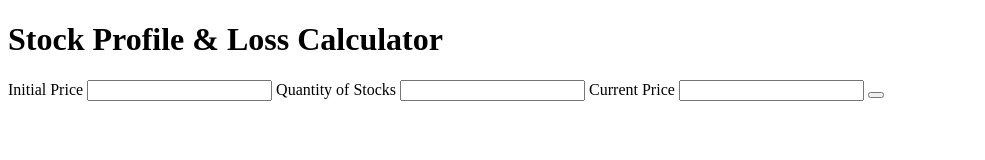
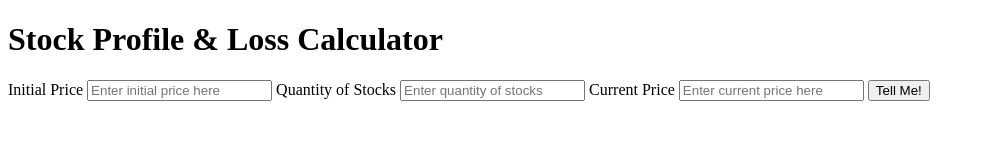
Before and after one commit to anupam1209/profit-or-loss, a plain HTML site: page index.html in a window 1280 px wide. Shown: the whole page, without its empty margins (0-985 px from the left). Drawn offline with Linux system fonts and the light colour scheme.

Commit message:
updated index.html

```diff
--- a/index.html
+++ b/index.html
@@ -5,20 +5,25 @@
     <meta charset="UTF-8">
     <meta http-equiv="X-UA-Compatible" content="IE=edge">
     <meta name="viewport" content="width=device-width, initial-scale=1.0">
+    <link rel="stylesheet" href="style.css">
     <title>profit or loss</title>
 </head>
 
 <body>
     <h1>Stock Profile & Loss Calculator</h1>
-    <label for="">Initial Price</label>
-    <input type="number">
-    <label for="">Quantity of Stocks</label>
-    <input type="number">
-    <label for="">Current Price</label>
-    <input type="number">
-    <button id=""></button>
-    <p></p>
+    <main>
+        <label for="initial-price">Initial Price</label>
+        <input id="initial-price" type="number" placeholder="Enter initial price here">
 
+        <label for="stocks-quantity">Quantity of Stocks</label>
+        <input id="stocks-quantity" type="number" placeholder="Enter quantity of stocks">
+
+        <label for="current-price">Current Price</label>
+        <input id="current-price" type="number" placeholder="Enter current price here">
+        <button id="submit-btn">Tell Me!</button>
+        <div id="output-box"></div>
+    </main>
+    <script src="script.js"></script>
 </body>
 
 </html>
```
